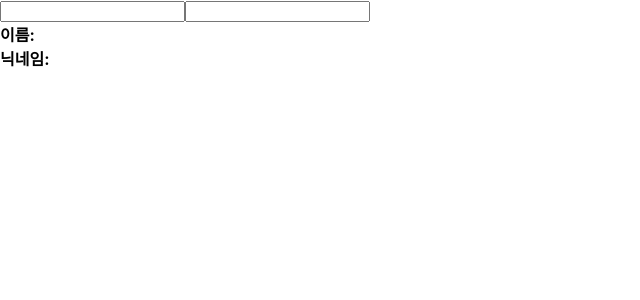
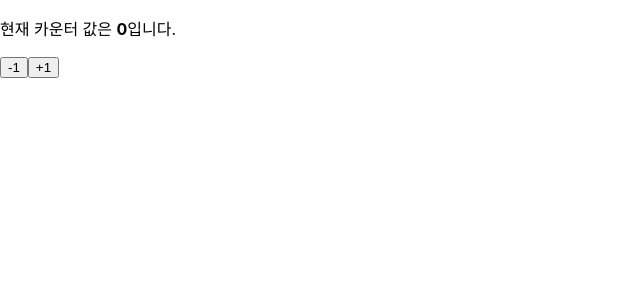
Before and after one commit to shimhaeun/React, a React (Create React App) app: page / in a window 1280 px wide. Shown: the top 300 px of the page, without its empty margins (0-640 px from the left). Built offline with nearby package versions, Linux system fonts and the light colour scheme.

Commit message:
useReducer

```diff
--- a/src/App.js
+++ b/src/App.js
@@ -4,7 +4,7 @@
 import Say from "./Say";
 
 const App = () => {
-  return <Info />;
+  return <Counter />;
 };
 
 export default App;
--- a/src/Counter.js
+++ b/src/Counter.js
@@ -1,35 +1,30 @@
-import { Component } from "react";
+import { useReducer } from "react";
 
-class Counter extends Component {
-  state = {
-    number: 0,
-    fixedNumber: 0,
-  };
-  render() {
-    const { number, fixedNumber } = this.state;
-    return (
-      <div>
-        <h1>{number}</h1>
-        <h2>바뀌지 않는 값: {fixedNumber}</h2>
-        <button
-          // onClick을 통해 버튼이 클릭되었을 때 호출할 함수 지정
-          onClick={() => {
-            // this.setState를 사용하여 state에 새로운 값 넣을 수 있음
-            this.setState((prevState) => {
-              return {
-                number: prevState.number + 1,
-              };
-            });
-            // 위 코드와 아래 코드 완전히 똑같은 기능
-            this.setState((prevState) => ({
-              number: prevState.number + 1,
-            }));
-          }}
-        >
-          +1
-        </button>
-      </div>
-    );
-  }
-}
+function reducer(state, action) {
+  //action.type에 따라 다른 작업 수행
+  switch (action.type) {
+    case 'INCREMENT':
+      return { value : state.value + 1 };
+      case 'DECREMENT':
+        return { value : state.value - 1 };
+        default:
+          // 아무것도 해당되지 않을 때 기존 상태 반환
+          return state;
+        }
+      }
+
+      const Counter = () => {
+        const [state, dispatch] = useReducer(reducer, { value: 0 });
+
+        return (
+          <div>
+      <p>
+        현재 카운터 값은 <b>{state.value}</b>입니다.
+      </p>
+      <button onClick={() => dispatch({ type: 'DECREMENT' })}>-1</button>
+      <button onClick={() => dispatch({ type: 'INCREMENT' })}>+1</button>
+    </div>
+  );
+};
+
 export default Counter;
```
